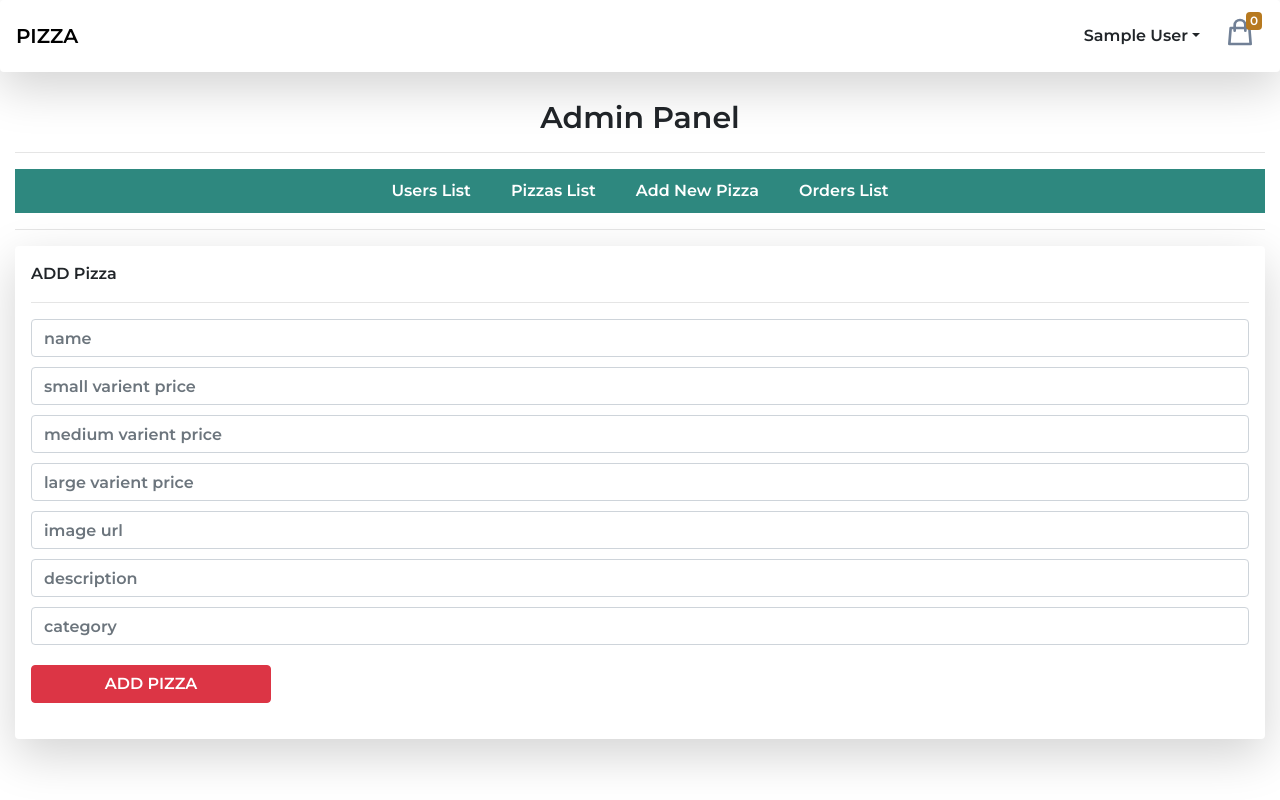
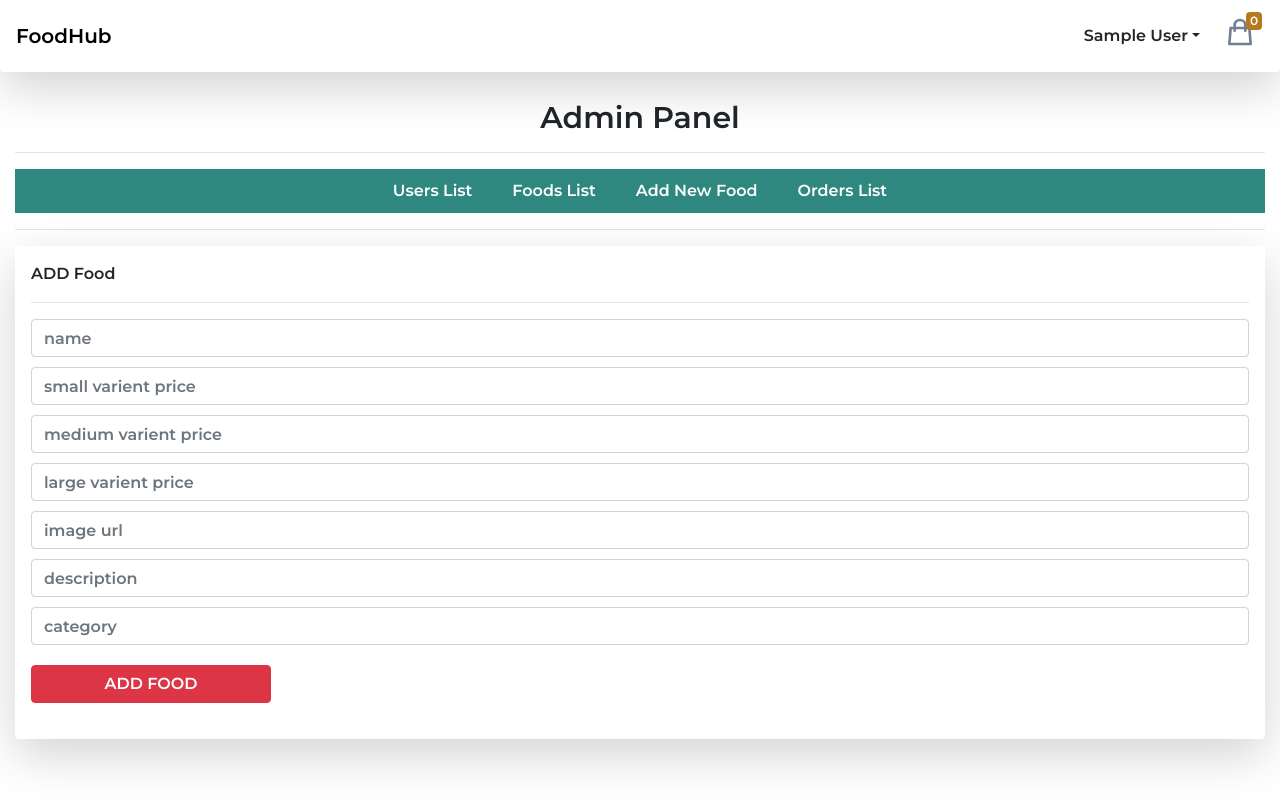
Before and after one commit to cse-mkamble/pizza_delivery_app, a React (Create React App) app in the folder client/: page /admin/addpizza in a window 1280 px wide. Built offline with nearby package versions, Linux system fonts and the light colour scheme; sample sign-in values are in the browser's storage.

Commit message:
Name change, Pizza to FoodHub

```diff
--- a/client/src/components/Navbar.js
+++ b/client/src/components/Navbar.js
@@ -17,7 +17,7 @@ const Navbar = () => {
             top: 0
         }}>
             <nav style={{ justifyContent: 'space-between' }} className="navbar navbar-expand-lg shadow-lg  mb-5 bg-white rounded ">
-                <a className="navbar-brand" href="/">PIZZA</a>
+                <a className="navbar-brand" href="/">FoodHub</a>
                 <div id="navbarNav">
                     <ul style={{ display: 'flex', listStyle: 'none', paddingLeft: '0px', marginBottom: '0px' }} >
                         {user ? (
--- a/client/src/redux/actions/pizzaActions.js
+++ b/client/src/redux/actions/pizzaActions.js
@@ -64,7 +64,7 @@ export const editPizza = (editedpizza) => async dispatch => {
 export const deletePizza = (pizzaid) => async dispatch => {
     try {
         const res = await axios.post(`/api/pizzas/deletepizza`, { pizzaid })
-        alert('Pizza Delete Successfully.')
+        alert('Food Delete Successfully.')
         window.location.reload()
     } catch (error) {
         alert('Something went wrong.')
--- a/client/src/screens/Admin/Addpizza.js
+++ b/client/src/screens/Admin/Addpizza.js
@@ -41,10 +41,10 @@ const Addpizza = () => {
 
             {loading && (<Loading />)}
             {error && (<Error error='Something went wrong!' />)}
-            {success && (<Success success='New Pizza Added Successfully.' />)}
+            {success && (<Success success='New Food Added Successfully.' />)}
 
             <div className="shadow-lg p-3 mb-5 bg-white rounded" style={{ textAlign: 'left', padding: '10px' }}>
-                ADD Pizza
+                ADD Food
                 <hr />
                 <form onSubmit={formHandle}>
                     <input
@@ -101,7 +101,7 @@ const Addpizza = () => {
                         style={{ margin: '20px 0', width: '240px' }}
                         type='submit'
                     >
-                        ADD PIZZA
+                        ADD FOOD
                     </button>
                 </form>
             </div>
--- a/client/src/screens/Admin/Adminscreen.js
+++ b/client/src/screens/Admin/Adminscreen.js
@@ -31,10 +31,10 @@ const Adminscreen = () => {
                             <Link to={'/admin/userslist'} style={{ color: 'white' }} >Users List</Link>
                         </li>
                         <li>
-                            <Link to={'/admin/pizzaslist'} style={{ color: 'white' }} >Pizzas List</Link>
+                            <Link to={'/admin/pizzaslist'} style={{ color: 'white' }} >Foods List</Link>
                         </li>
                         <li>
-                            <Link to={'/admin/addpizza'} style={{ color: 'white' }} >Add New Pizza</Link>
+                            <Link to={'/admin/addpizza'} style={{ color: 'white' }} >Add New Food</Link>
                         </li>
                         <li>
                             <Link to={'/admin/orderslist'} style={{ color: 'white' }} >Orders List</Link>
--- a/client/src/screens/Admin/Editpizza.js
+++ b/client/src/screens/Admin/Editpizza.js
@@ -64,10 +64,10 @@ const Editpizza = ({ match }) => {
             {error && (<Error error='Something went wrong!' />)}
             {editloading && (<Loading />)}
             {editerror && (<Error error='Something went wrong!' />)}
-            {editsuccess && (<Success success='Pizza Details Edited Successfully.' />)}
+            {editsuccess && (<Success success='Food Details Edited Successfully.' />)}
 
             <div className="shadow-lg p-3 mb-5 bg-white rounded" style={{ textAlign: 'left', padding: '10px' }}>
-                Edit Pizza
+                Edit Food
                 <hr />
                 <form onSubmit={formHandle}>
                     <input
@@ -124,7 +124,7 @@ const Editpizza = ({ match }) => {
                         style={{ margin: '20px 0', width: '240px' }}
                         type='submit'
                     >
-                        EDIT PIZZA
+                        EDIT FOOD
                     </button>
                 </form>
             </div>
--- a/client/src/screens/Admin/Pizzaslist.js
+++ b/client/src/screens/Admin/Pizzaslist.js
@@ -17,7 +17,7 @@ const Pizzaslist = () => {
 
     return (
         <div>
-            Pizzas List
+            Foods List
             <hr />
             {loading && (<Loading />)}
             {error && (<Error error='Something went wrong!' />)}
```
